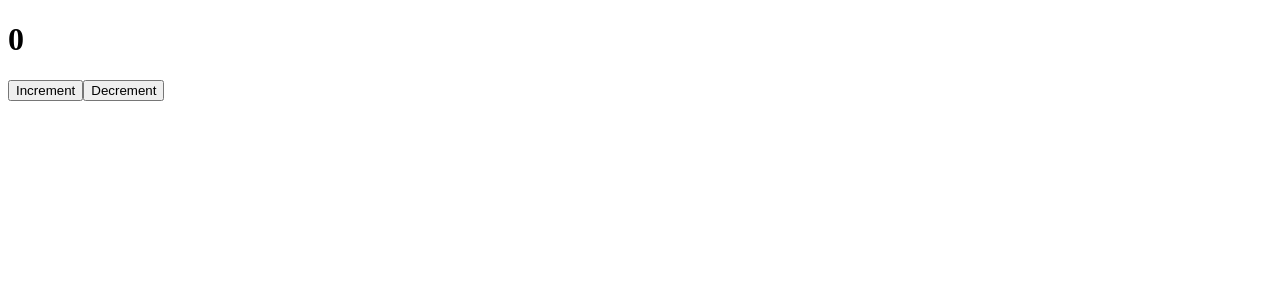
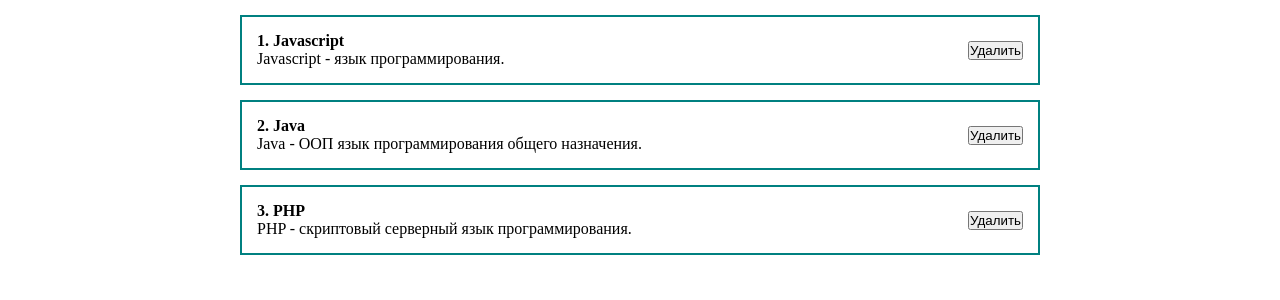
Before and after one commit to alexmanwell/react-blog, a React (Create React App) app: page / in a window 1280 px wide. Shown: the top 300 px of the page. Built offline with nearby package versions, Linux system fonts and the light colour scheme.

Commit message:
create posts. Add styles.

```diff
--- a/src/App.js
+++ b/src/App.js
@@ -1,10 +1,40 @@
-import React from 'react';
-import {Counter} from "./components/Counter.jsx";
+import React, {useState} from 'react';
+import './styles/App.css';
 
 function App() {
+  const [value, setValue] = useState("Текст в инпуте");
+
   return (
     <div className="App">
-      <Counter/>
+      <div className="post">
+        <div className="post__content">
+          <strong>1. Javascript</strong>
+          <div>Javascript - язык программирования.</div>
+        </div>
+        <div className="post__btns">
+          <button>Удалить</button>
+        </div>
+      </div>
+
+      <div className="post">
+        <div className="post__content">
+          <strong>2. Java</strong>
+          <div>Java - ООП язык программирования общего назначения.</div>
+        </div>
+        <div className="post__btns">
+          <button>Удалить</button>
+        </div>
+      </div>
+
+      <div className="post">
+        <div className="post__content">
+          <strong>3. PHP</strong>
+          <div>PHP - скриптовый серверный язык программирования.</div>
+        </div>
+        <div className="post__btns">
+          <button>Удалить</button>
+        </div>
+      </div>
     </div>
   )
 }
--- /dev/null
+++ b/src/styles/App.css
@@ -0,0 +1,23 @@
+* {
+    margin: 0;
+    padding: 0;
+    box-sizing: border-box;
+}
+
+#root {
+    display: flex;
+    justify-content: center;
+}
+
+.App {
+    width: 800px;
+}
+
+.post {
+    display: flex;
+    padding: 15px;
+    border: 2px solid teal;
+    margin-top: 15px;
+    justify-content: space-between;
+    align-items: center;
+}
```
